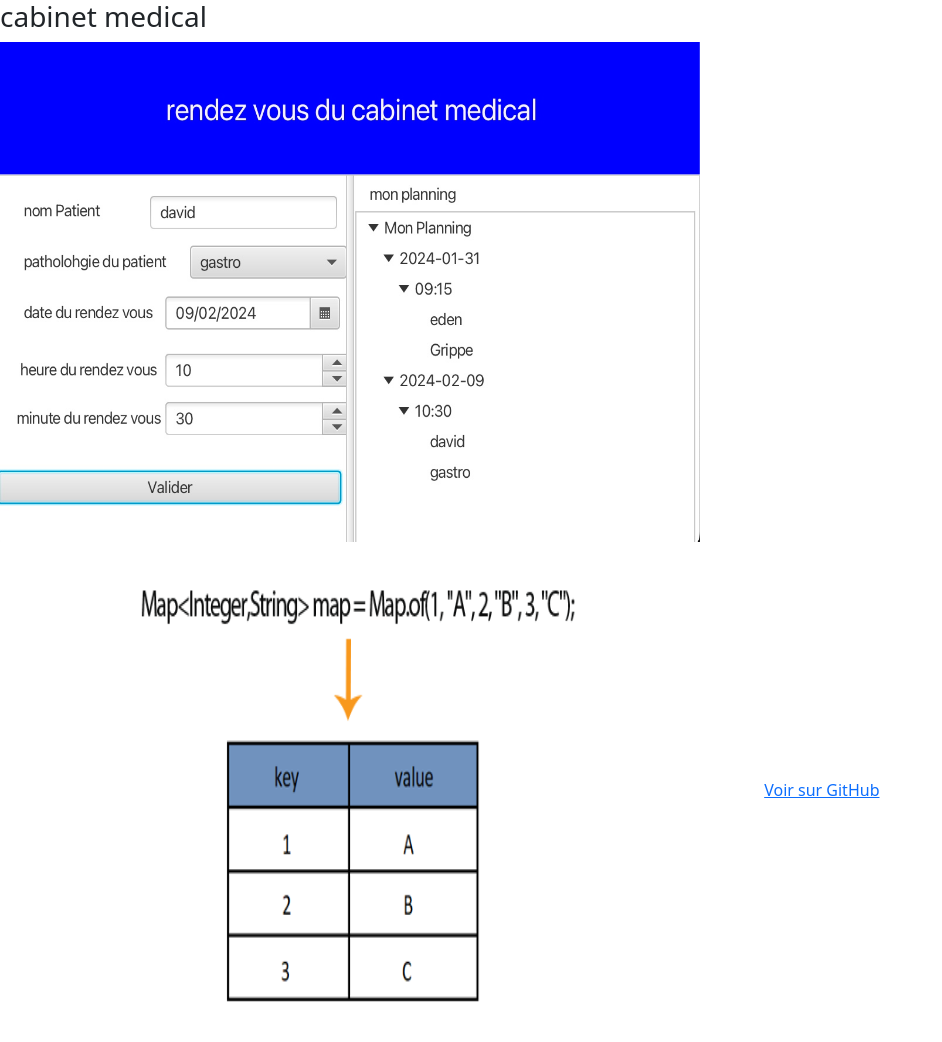
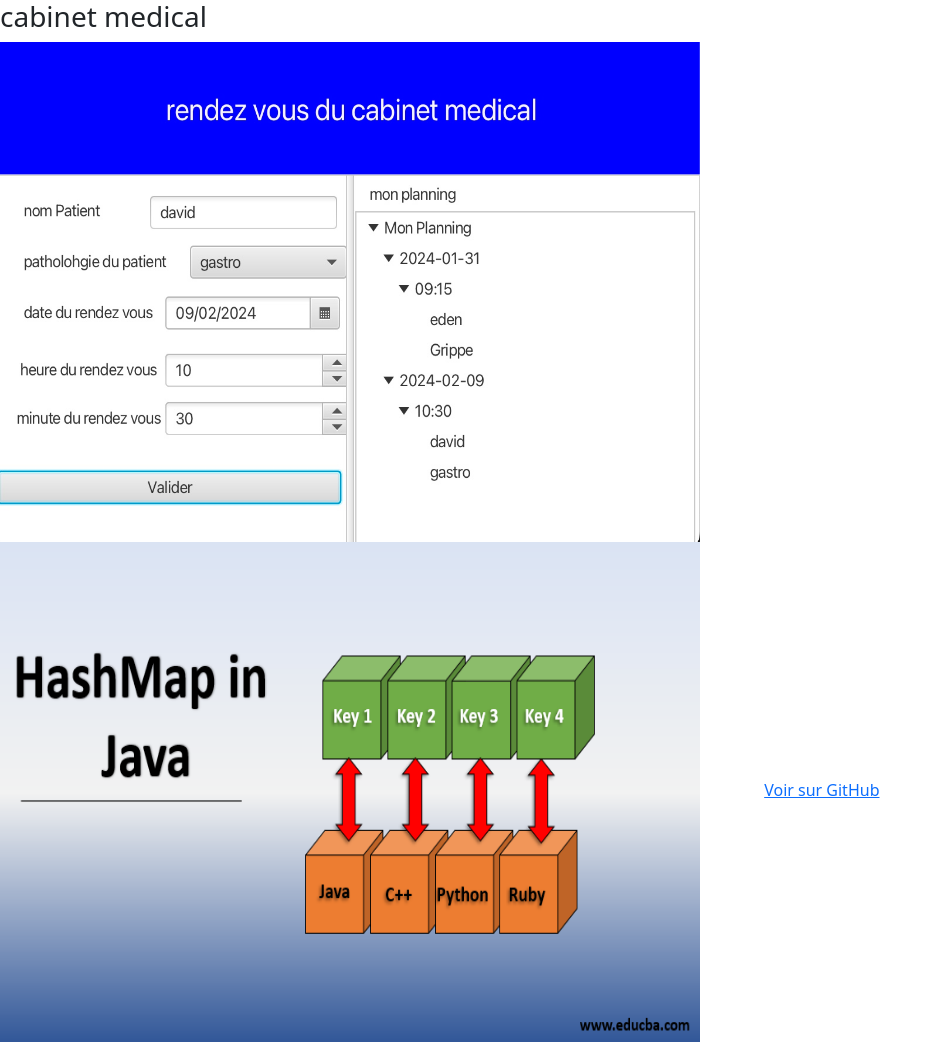
Before and after one commit to edenboh/portefolio2, a plain HTML site: page html/cabinetMedical.html in a window 1280 px wide. Shown: the whole page, without its empty margins (0-942 px from the left). Drawn offline with nearby package versions, Linux system fonts and the light colour scheme.

Commit message:
meilleur photo hashmap

```diff
--- a/html/cabinetMedical.html
+++ b/html/cabinetMedical.html
@@ -11,7 +11,7 @@
 <body>
 <h3>cabinet medical</h3>
 <img src="../screen/cabinetMedical.jpeg" class="img-fluid cabinet">
-<img src="../screen/hashmapSchema.png" class="img-fluid cabinet">
+<img src="../Fichier/hashmap-in-java-1.png" class="img-fluid cabinet">
 <a style="margin-left: 60px" href="https://github.com/edenboh/tpCabinetMedical">Voir sur GitHub</a>
 
 </body>
```
Also changed, not shown: Fichier/hashmap-in-java-1.png (added).
